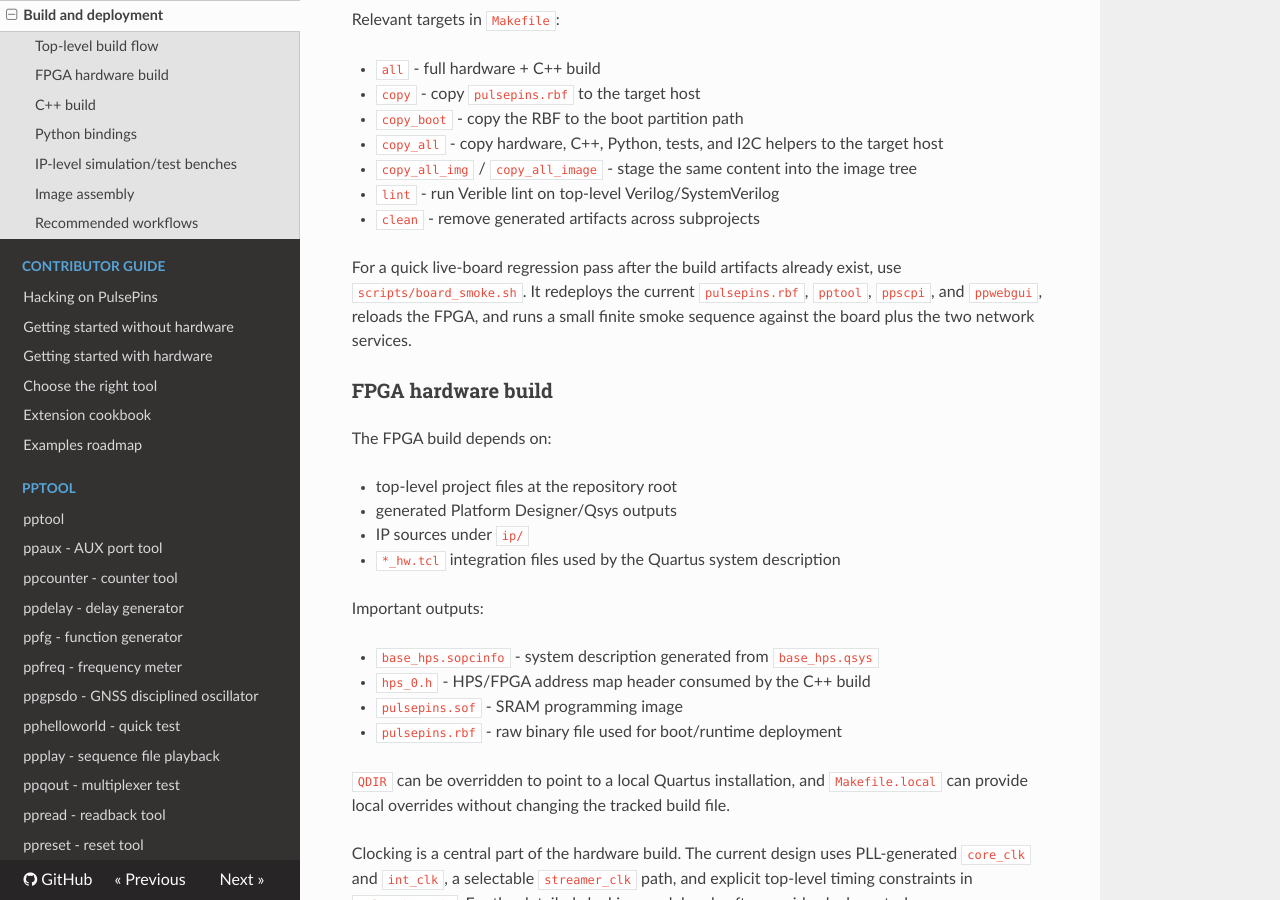
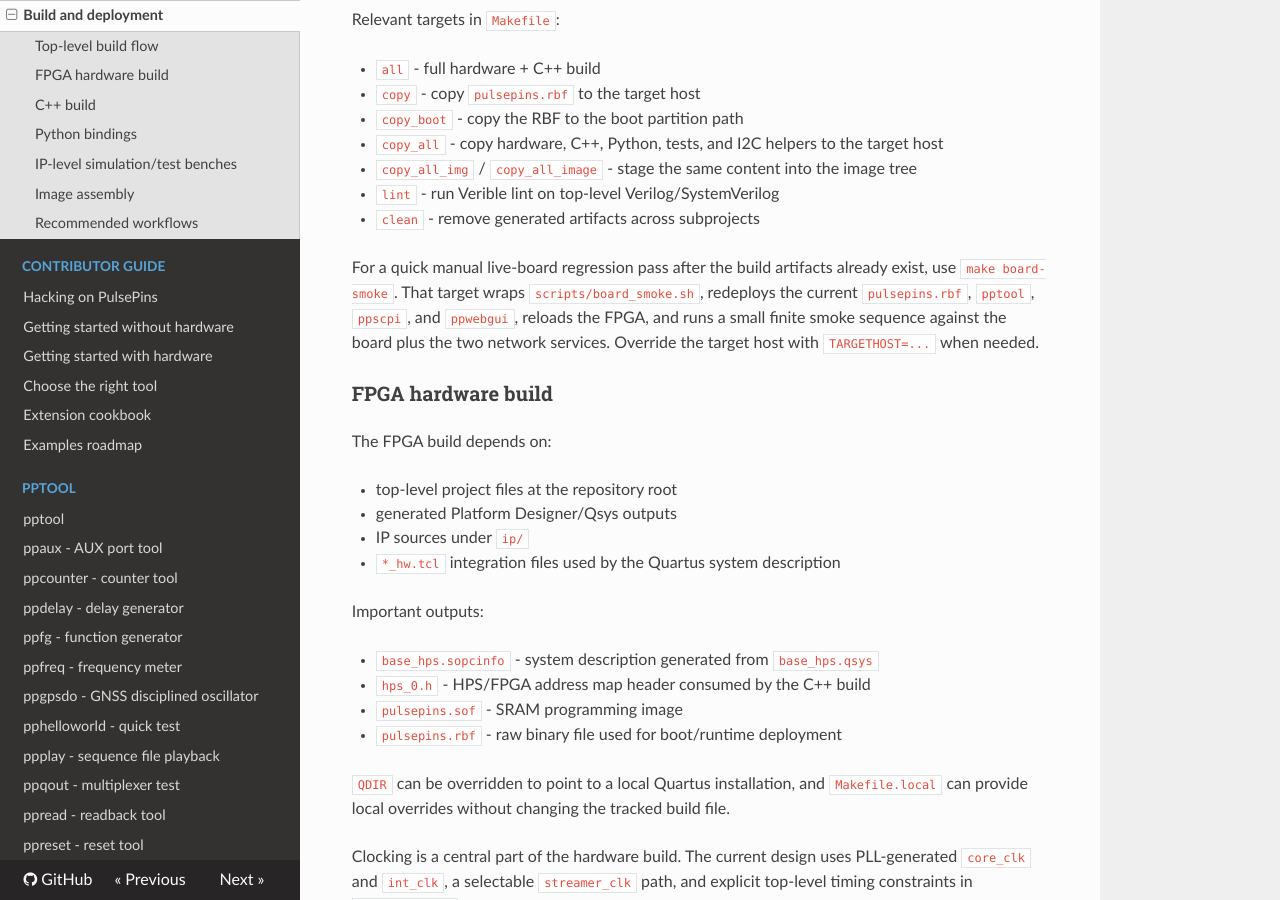
Before and after one commit to rokzitko/PulsePins, an MkDocs documentation site: the page built from docs/docs/build.md, in a window 1280 px wide and 900 px high, scrolled down 516 px. Built offline with MkDocs 1.6.1, drawn with Linux system fonts in a browser that asks for light colours; nearby versions of some CDN libraries.

Commit message:
polish manual board smoke workflow

```diff
--- a/docs/docs/build.md
+++ b/docs/docs/build.md
@@ -24,7 +24,7 @@ Relevant targets in `Makefile`:
 * `lint` - run Verible lint on top-level Verilog/SystemVerilog
 * `clean` - remove generated artifacts across subprojects
 
-For a quick live-board regression pass after the build artifacts already exist, use `scripts/board_smoke.sh`. It redeploys the current `pulsepins.rbf`, `pptool`, `ppscpi`, and `ppwebgui`, reloads the FPGA, and runs a small finite smoke sequence against the board plus the two network services.
+For a quick manual live-board regression pass after the build artifacts already exist, use `make board-smoke`. That target wraps `scripts/board_smoke.sh`, redeploys the current `pulsepins.rbf`, `pptool`, `ppscpi`, and `ppwebgui`, reloads the FPGA, and runs a small finite smoke sequence against the board plus the two network services. Override the target host with `TARGETHOST=...` when needed.
 
 ### FPGA hardware build
 
```
Also changed, not shown: 2 other files.
